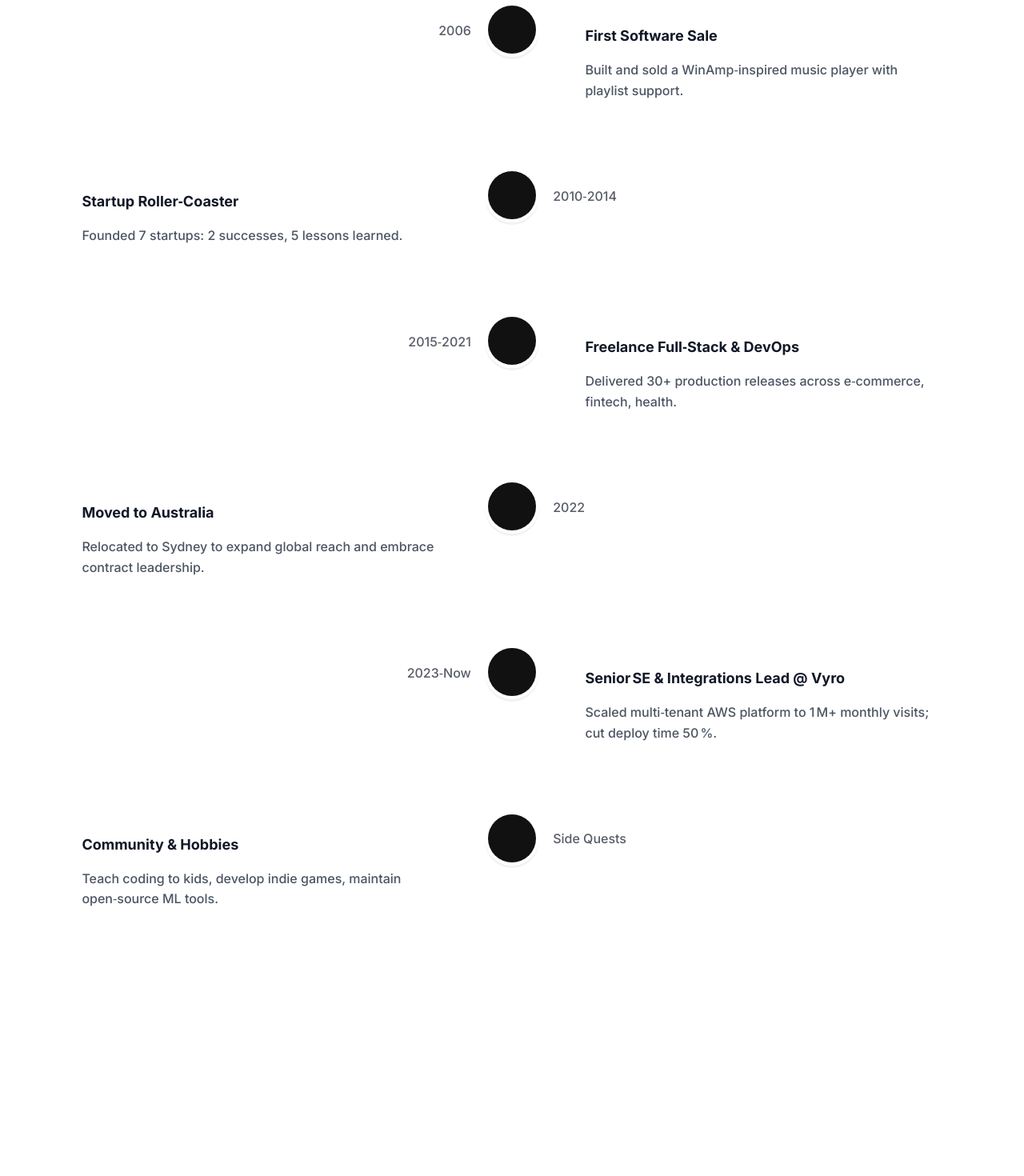
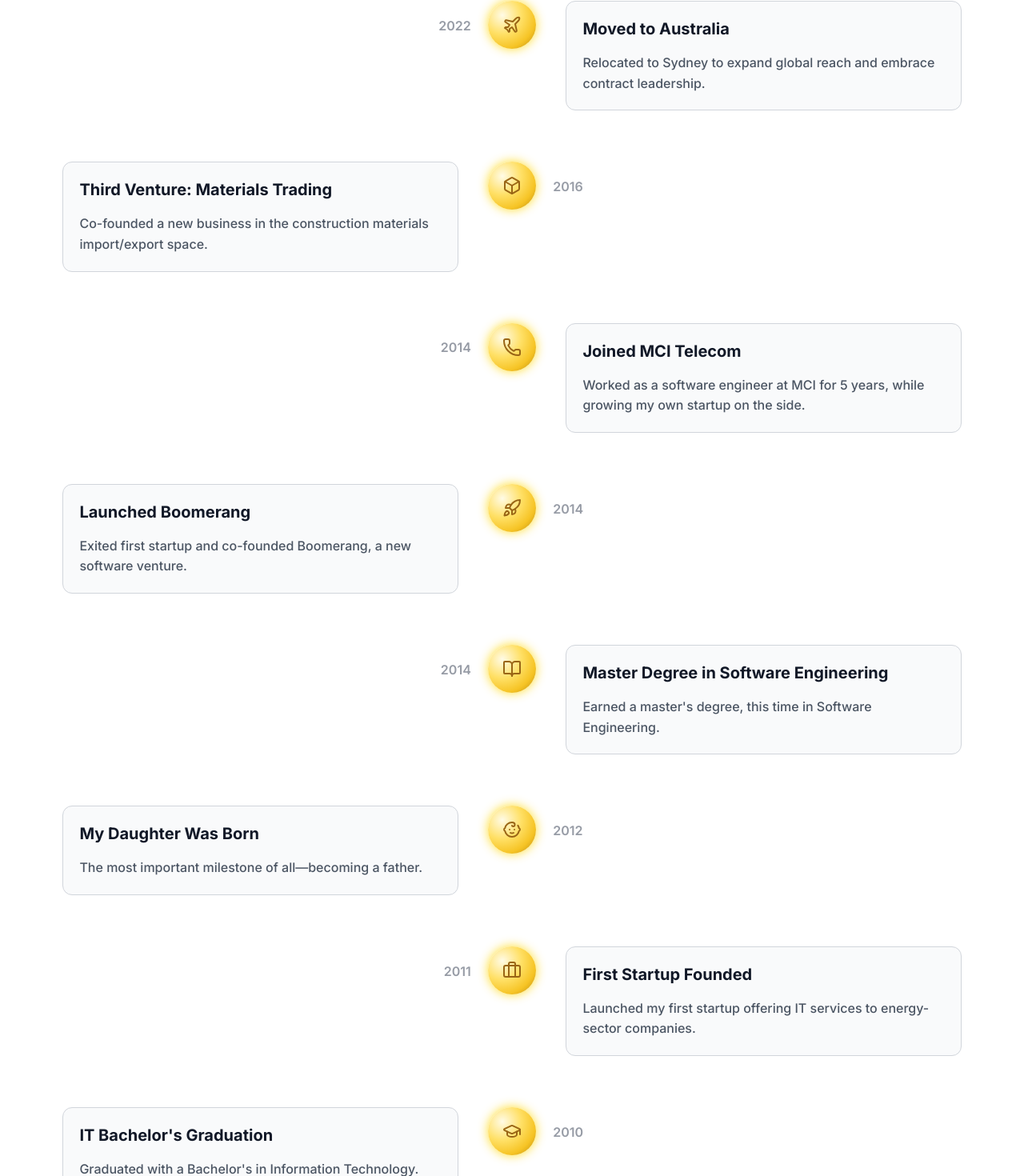
Before and after one commit to l3ardia/bardiamazaheri.com, a Next.js app in the folder frontends/portfolio/: page /about in a window 1280 px wide. Shown: the part 516-1986 px from the top of the page at 80% size. Before the commit the page ends 1789 px from the top, so only its background shows below. Built offline with nearby package versions, Linux system fonts and the light colour scheme.

Commit message:
Complete the about me timeline

```diff
--- a/frontends/portfolio/package.json
+++ b/frontends/portfolio/package.json
@@ -1,5 +1,5 @@
 {
-  "name": "dashboard",
+  "name": "portfolio",
   "version": "0.1.0",
   "private": true,
   "scripts": {
@@ -23,5 +23,8 @@
     "react-icons": "^5.4.0",
     "react-jwt": "^1.2.2",
     "react-vertical-timeline-component": "^3.6.0"
+  },
+  "devDependencies": {
+    "@types/react-vertical-timeline-component": "^3.3.6"
   }
 }
--- a/frontends/portfolio/src/app/about/page.tsx
+++ b/frontends/portfolio/src/app/about/page.tsx
@@ -1,55 +1,103 @@
 import { AnimatedSection } from "@/components/AnimatedSection";
 import { Timeline, TimelineItem } from "@/components/Timeline";
+import {
+  Gamepad2,
+  CircleDollarSign,
+  GraduationCap,
+  Briefcase,
+  Baby,
+  BookOpen,
+  Rocket,
+  Phone,
+  Box,
+  Plane,
+  Server,
+  Users,
+} from "lucide-react";
 
 const items: TimelineItem[] = [
   {
     year: 1998,
     title: "First QBasic Game",
-    description: "At age 9 I wrote my first game, discovering the magic of code.",
+    description: "At age 9, I wrote my first game and discovered the magic of programming.",
+    icon: <Gamepad2 />
   },
   {
     year: 2006,
     title: "First Software Sale",
-    description: "Built and sold a WinAmp‑inspired music player with playlist support.",
+    description: "Built and sold a WinAmp-inspired music player with playlist features.",
+    icon: <CircleDollarSign />
   },
   {
-    year: "2010‑2014",
-    title: "Startup Roller‑Coaster",
-    description: "Founded 7 startups: 2 successes, 5 lessons learned.",
+    year: 2010,
+    title: "IT Bachelor's Graduation",
+    description: "Graduated with a Bachelor's in Information Technology.",
+    icon: <GraduationCap />
   },
   {
-    year: "2015‑2021",
-    title: "Freelance Full‑Stack & DevOps",
-    description: "Delivered 30+ production releases across e‑commerce, fintech, health.",
+    year: 2011,
+    title: "First Startup Founded",
+    description: "Launched my first startup offering IT services to energy-sector companies.",
+    icon: <Briefcase />
+  },
+  {
+    year: 2012,
+    title: "My Daughter Was Born",
+    description: "The most important milestone of all—becoming a father.",
+    icon: <Baby />
+  },
+  {
+    year: 2014,
+    title: "Master Degree in Software Engineering",
+    description: "Earned a master's degree, this time in Software Engineering.",
+    icon: <BookOpen />
+  },
+  {
+    year: 2014,
+    title: "Launched Boomerang",
+    description: "Exited first startup and co-founded Boomerang, a new software venture.",
+    icon: <Rocket />
+  },
+  {
+    year: 2014,
+    title: "Joined MCI Telecom",
+    description: "Worked as a software engineer at MCI for 5 years, while growing my own startup on the side.",
+    icon: <Phone />
+  },
+  {
+    year: 2016,
+    title: "Third Venture: Materials Trading",
+    description: "Co-founded a new business in the construction materials import/export space.",
+    icon: <Box />
   },
   {
     year: 2022,
     title: "Moved to Australia",
     description: "Relocated to Sydney to expand global reach and embrace contract leadership.",
+    icon: <Plane />
   },
   {
-    year: "2023‑Now",
-    title: "Senior SE & Integrations Lead @ Vyro",
-    description: "Scaled multi‑tenant AWS platform to 1 M+ monthly visits; cut deploy time 50 %.",
-  },
-  {
-    year: "Side Quests",
-    title: "Community & Hobbies",
-    description: "Teach coding to kids, develop indie games, maintain open‑source ML tools.",
+    year: "2023 - Now",
+    title: "Senior SE & Integrations Lead @ Vyro",
+    description: "Scaled a multi-tenant AWS SaaS to 1M+ monthly visits, halved deployment time.",
+    icon: <Server />
   },
 ];
 
+
 export default function About() {
+
+  const itemsDesc = [...items].reverse();
   return (
     <AnimatedSection>
       <h1 className="text-3xl font-bold mb-6">About Me</h1>
       <p className="text-gray-600 mb-8">
-        I’m Bardia Mazaheri, a contract Tech Lead who helps SaaS teams ship faster
+        I'm Bardia Mazaheri, a contract Tech Lead who helps SaaS teams ship faster
         and safer by blending backend engineering, DevOps automation, and
         integration architecture—all while raising a family and occasionally
         composing game soundtracks.
       </p>
-      <Timeline items={items} />
+      <Timeline items={itemsDesc} />
     </AnimatedSection>
   );
 }
--- a/frontends/portfolio/src/app/globals.css
+++ b/frontends/portfolio/src/app/globals.css
@@ -6,3 +6,29 @@
 html {
   scroll-behavior: smooth;
 }
+
+/* ===== Custom Golden Timeline Utilities ===== */
+@layer utilities {
+  .gold-bg {
+    background: radial-gradient(
+        circle at 30% 30%,
+        #fffbe6 0%,
+        #ffe066 40%,
+        #f6c425 70%,
+        #b8860b 100%
+      );
+    box-shadow:
+      0 0 8px 2px rgba(255, 215, 0, 0.6),
+      inset 0 0 4px rgba(0, 0, 0, 0.2);
+  }
+
+  @keyframes gold-glow {
+    0%   { box-shadow: 0 0 6px rgba(255, 215, 0, 0.4); }
+    50%  { box-shadow: 0 0 14px rgba(255, 215, 0, 0.9); }
+    100% { box-shadow: 0 0 6px rgba(255, 215, 0, 0.4); }
+  }
+
+  .animate-gold {
+    animation: gold-glow 2.5s ease-in-out infinite;
+  }
+}
--- a/frontends/portfolio/src/app/layout.tsx
+++ b/frontends/portfolio/src/app/layout.tsx
@@ -7,10 +7,10 @@ const inter = Inter({ subsets: ["latin"] });
 
 export const metadata = {
   title: {
-    default: "Bardia\u00A0Mazaheri \u2013\u00A0Tech Lead & Engineer",
-    template: "%s | Bardia\u00A0Mazaheri",
+    default: "Bardia Mazaheri - Tech Lead & Engineer",
+    template: "%s | Bardia Mazaheri",
   },
-  description: "Portfolio and blog of Bardia\u00A0Mazaheri, contract Tech Lead and Integration Engineer.",
+  description: "Portfolio and blog of Bardia Mazaheri, contract Tech Lead and Integration Engineer.",
 };
 
 export default function RootLayout({ children }: { children: ReactNode }) {
--- a/frontends/portfolio/src/components/Timeline.tsx
+++ b/frontends/portfolio/src/components/Timeline.tsx
@@ -5,25 +5,57 @@ import {
   VerticalTimelineElement,
 } from "react-vertical-timeline-component";
 import "react-vertical-timeline-component/style.min.css";
+import { motion } from "framer-motion";
+import Image from "next/image";
+import { ReactNode } from "react";
 
 export interface TimelineItem {
   year: string | number;
   title: string;
   description: string;
+  imageUrl?: string;
+  icon: ReactNode;
 }
 
 export const Timeline = ({ items }: { items: TimelineItem[] }) => (
-  <VerticalTimeline lineColor="#e5e7eb" animate={false}>
+  <VerticalTimeline lineColor="#fff1b1" animate={false}>
     {items.map((item, idx) => (
       <VerticalTimelineElement
         key={idx}
         date={String(item.year)}
-        iconStyle={{ background: "#111", color: "#fff" }}
-        contentStyle={{ boxShadow: "none", background: "transparent" }}
+        dateClassName="!font-semibold text-gray-500 dark:text-gray-400"
+        iconStyle={{ color: "#996515", strokeWidth: 2.2 }}
+        iconClassName="gold-bg animate-gold"
+        icon={item.icon}
+        contentStyle={{
+          boxShadow: "none",
+          background: "transparent",
+          padding: "0",
+        }}
         contentArrowStyle={{ borderRight: "7px solid transparent" }}
       >
-        <h3 className="text-lg font-bold">{item.title}</h3>
-        <p className="text-gray-600">{item.description}</p>
+        <motion.div
+          className="bg-gray-50 dark:bg-zinc-800 border border-gray-300 dark:border-zinc-700 rounded-xl overflow-hidden"
+          initial={{ opacity: 0, y: 40 }}
+          whileInView={{ opacity: 1, y: 0 }}
+          transition={{ duration: 0.6, ease: "easeOut" }}
+        >
+          {item.imageUrl && (
+            <div className="w-full h-48 relative">
+              <Image
+                src={item.imageUrl}
+                alt={item.title}
+                layout="fill"
+                objectFit="cover"
+                className="rounded-t-2xl"
+              />
+            </div>
+          )}
+          <div className="p-5">
+            <h3 className="text-xl font-bold mb-2">{item.title}</h3>
+            <p className="text-gray-600 dark:text-gray-300">{item.description}</p>
+          </div>
+        </motion.div>
       </VerticalTimelineElement>
     ))}
   </VerticalTimeline>
```
Also changed, not shown: 1 other file (tests, documents, lock files or other folders).
